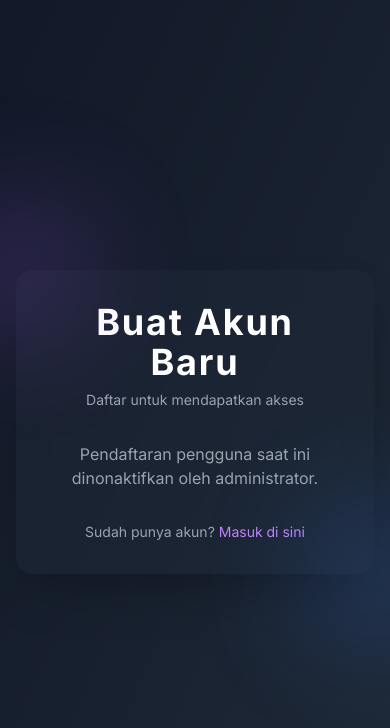
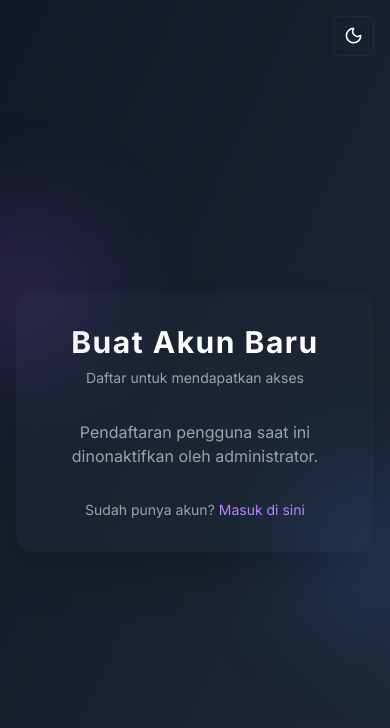
Before and after one commit to traezkdev/kasir-berkah88, a React (Vite) app: page /register in a window 390 px wide. Shown: the top 728 px of the page. Built offline with nearby package versions, Linux system fonts and the light colour scheme; no server answers.

Commit message:
Update Register.jsx

```diff
--- a/src/pages/auth/Register.jsx
+++ b/src/pages/auth/Register.jsx
@@ -3,6 +3,7 @@ import { Link, useNavigate } from 'react-router-dom';
 import authFetch from '../../utils/authFetch';
 import { motion } from 'framer-motion';
 import { FiUser, FiLock, FiUserPlus } from 'react-icons/fi';
+import DarkModeToggle from '../../components/ui/DarkModeToggle'; // Import the toggle
 
 const apiUrl = import.meta.env.VITE_API_URL;
 
@@ -88,12 +89,15 @@ const Register = () => {
   };
 
   return (
-    <div className="min-h-screen flex items-center justify-center bg-gradient-to-br from-gray-900 to-gray-800 p-4 overflow-hidden">
+    <div className="min-h-screen flex items-center justify-center bg-gray-100 dark:bg-gradient-to-br dark:from-gray-900 dark:to-gray-800 p-4 overflow-hidden">
+      <div className="absolute top-4 right-4 z-20">
+        <DarkModeToggle />
+      </div>
       <motion.div
         initial={{ opacity: 0, y: -50, scale: 0.9 }}
         animate={{ opacity: 1, y: 0, scale: 1 }}
         transition={{ duration: 0.5, ease: 'easeOut' }}
-        className="relative w-full max-w-md bg-gray-800/50 backdrop-blur-lg rounded-2xl shadow-2xl p-8 z-10"
+        className="relative w-full max-w-md bg-white/50 dark:bg-gray-800/50 backdrop-blur-lg rounded-2xl shadow-2xl p-8 z-10"
       >
         <div className="absolute top-0 left-0 -translate-x-1/2 -translate-y-1/2 w-32 h-32 bg-purple-500 rounded-full filter blur-3xl opacity-30 animate-blob"></div>
         <div className="absolute bottom-0 right-0 translate-x-1/2 translate-y-1/2 w-32 h-32 bg-blue-500 rounded-full filter blur-3xl opacity-30 animate-blob animation-delay-2000"></div>
@@ -103,7 +107,7 @@ const Register = () => {
             initial={{ opacity: 0, y: -20 }}
             animate={{ opacity: 1, y: 0 }}
             transition={{ duration: 0.5, delay: 0.2 }}
-            className="text-4xl font-bold text-white tracking-wider"
+            className="text-3xl md:text-4xl font-bold text-gray-900 dark:text-white tracking-wider"
           >
             Buat Akun Baru
           </motion.h2>
@@ -111,7 +115,7 @@ const Register = () => {
             initial={{ opacity: 0 }}
             animate={{ opacity: 1 }}
             transition={{ duration: 0.5, delay: 0.4 }}
-            className="text-gray-400 text-sm mt-2"
+            className="text-gray-600 dark:text-gray-400 text-sm mt-2"
           >
             Daftar untuk mendapatkan akses
           </motion.p>
@@ -133,7 +137,7 @@ const Register = () => {
                 value={formData.username}
                 onChange={handleInputChange}
                 required
-                className="w-full bg-gray-900/50 text-white placeholder-gray-500 rounded-lg py-3 pl-12 pr-4 focus:outline-none focus:ring-2 focus:ring-purple-500 transition-all duration-300"
+                className="w-full bg-gray-200/50 dark:bg-gray-900/50 text-gray-900 dark:text-white placeholder-gray-500 rounded-lg py-3 pl-12 pr-4 focus:outline-none focus:ring-2 focus:ring-purple-500 transition-all duration-300"
               />
             </motion.div>
             <motion.div
@@ -150,7 +154,7 @@ const Register = () => {
                 value={formData.password}
                 onChange={handleInputChange}
                 required
-                className="w-full bg-gray-900/50 text-white placeholder-gray-500 rounded-lg py-3 pl-12 pr-4 focus:outline-none focus:ring-2 focus:ring-blue-500 transition-all duration-300"
+                className="w-full bg-gray-200/50 dark:bg-gray-900/50 text-gray-900 dark:text-white placeholder-gray-500 rounded-lg py-3 pl-12 pr-4 focus:outline-none focus:ring-2 focus:ring-blue-500 transition-all duration-300"
               />
             </motion.div>
             <motion.div
@@ -167,12 +171,12 @@ const Register = () => {
                 value={formData.confirmPassword}
                 onChange={handleInputChange}
                 required
-                className="w-full bg-gray-900/50 text-white placeholder-gray-500 rounded-lg py-3 pl-12 pr-4 focus:outline-none focus:ring-2 focus:ring-blue-500 transition-all duration-300"
+                className="w-full bg-gray-200/50 dark:bg-gray-900/50 text-gray-900 dark:text-white placeholder-gray-500 rounded-lg py-3 pl-12 pr-4 focus:outline-none focus:ring-2 focus:ring-blue-500 transition-all duration-300"
               />
             </motion.div>
 
-            {error && <motion.p initial={{ opacity: 0, height: 0 }} animate={{ opacity: 1, height: 'auto' }} className="text-red-400 text-sm text-center">{error}</motion.p>}
-            {success && <motion.p initial={{ opacity: 0, height: 0 }} animate={{ opacity: 1, height: 'auto' }} className="text-green-400 text-sm text-center">{success}</motion.p>}
+            {error && <motion.p initial={{ opacity: 0, height: 0 }} animate={{ opacity: 1, height: 'auto' }} className="text-red-600 dark:text-red-400 text-sm text-center">{error}</motion.p>}
+            {success && <motion.p initial={{ opacity: 0, height: 0 }} animate={{ opacity: 1, height: 'auto' }} className="text-green-600 dark:text-green-400 text-sm text-center">{success}</motion.p>}
 
             <motion.button
               initial={{ opacity: 0 }}
@@ -193,7 +197,7 @@ const Register = () => {
             </motion.button>
           </form>
         ) : (
-          <div className="text-center text-gray-400">
+          <div className="text-center text-gray-600 dark:text-gray-400">
             <p>Pendaftaran pengguna saat ini dinonaktifkan oleh administrator.</p>
           </div>
         )}
@@ -202,10 +206,10 @@ const Register = () => {
           initial={{ opacity: 0 }}
           animate={{ opacity: 1 }}
           transition={{ duration: 0.5, delay: 1.4 }}
-          className="text-center text-sm text-gray-400 mt-8"
+          className="text-center text-sm text-gray-600 dark:text-gray-400 mt-8"
         >
           Sudah punya akun?{' '}
-          <Link to="/login" className="text-purple-400 hover:underline">
+          <Link to="/login" className="text-purple-600 dark:text-purple-400 hover:underline">
             Masuk di sini
           </Link>
         </motion.p>
```
